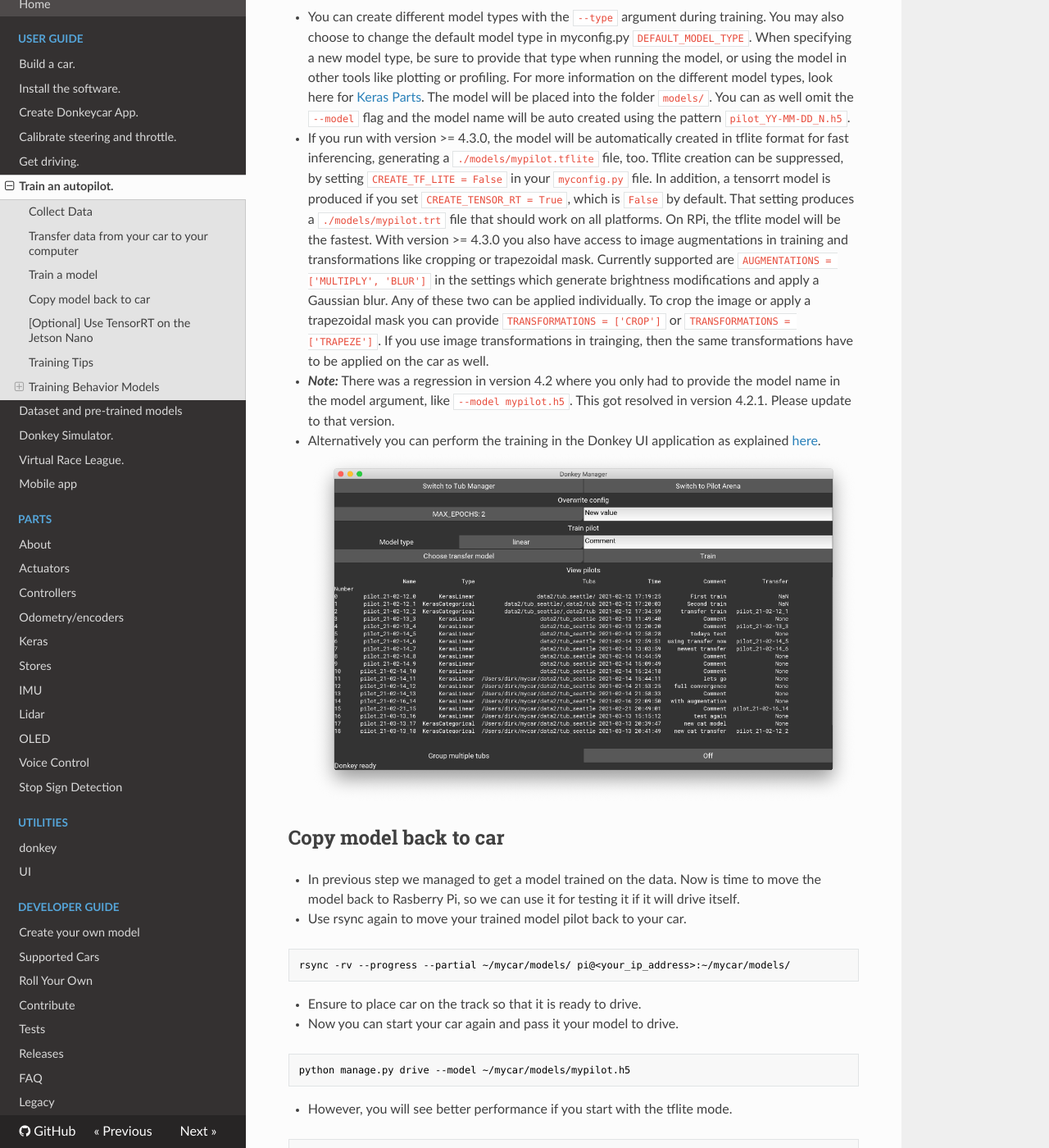
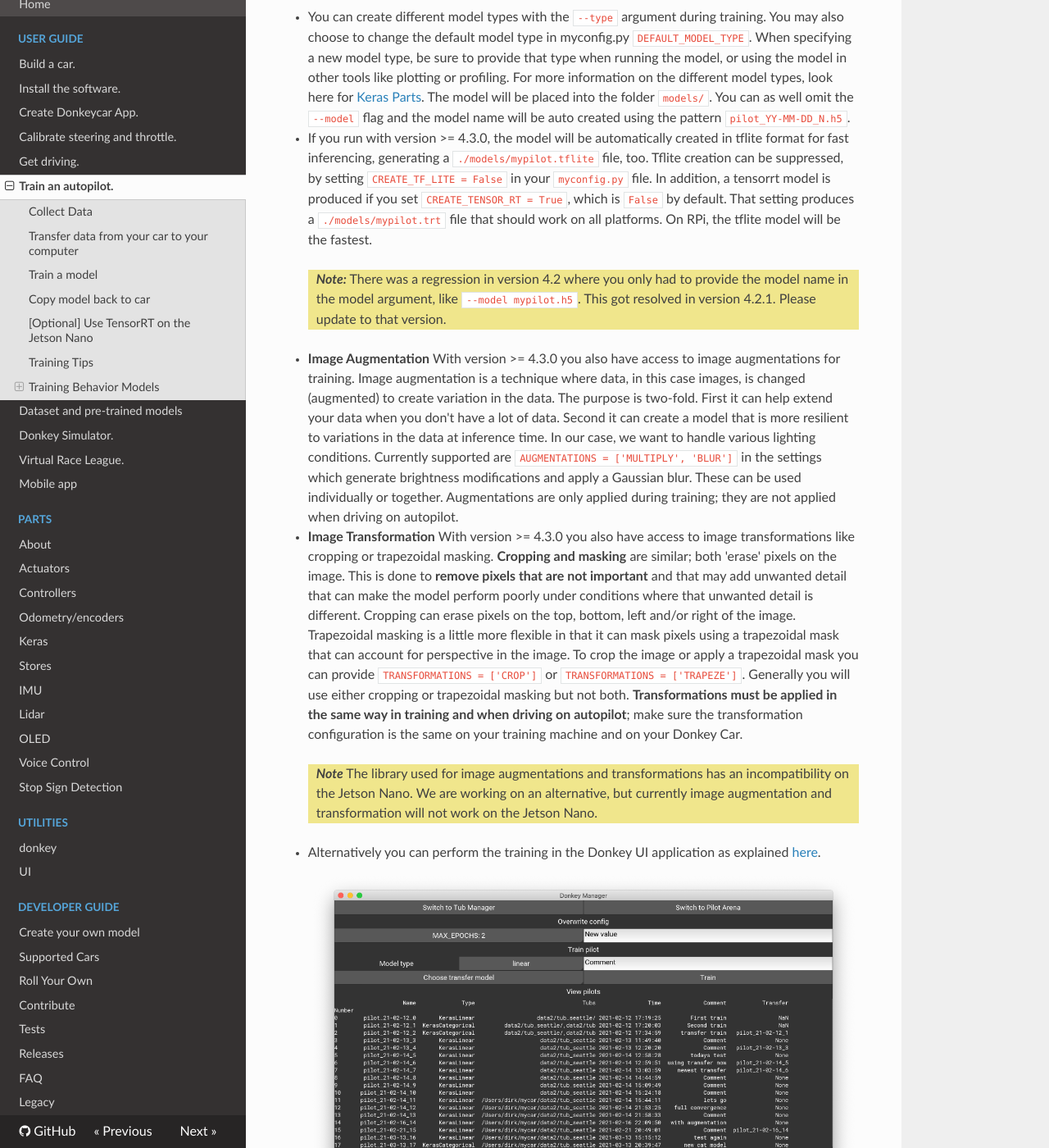
Before and after one commit to autorope/donkeydocs, an MkDocs documentation site: the page built from docs/guide/train_autopilot.md, in a window 1280 px wide and 1400 px high, scrolled down 1036 px. Shown: the whole window at 82% size. Built offline with MkDocs 1.6.1, drawn with Linux system fonts in a browser that asks for light colours; nearby versions of some CDN libraries; old or Windows-style settings are respelled for this version of MkDocs.

Commit message:
Update training docs for augmentation and transformation - add aside that imgaug library does not work on Jetson Nano - Break out augmentation and transformation into their   own sections and add an explaination for what they are   and why they might be used.

```diff
--- a/docs/guide/train_autopilot.md
+++ b/docs/guide/train_autopilot.md
@@ -36,9 +36,15 @@ donkey train --tub <tub folder names comma separated> --model ./models/mypilot.h
 
 * You can create different model types with the `--type` argument during training. You may also choose to change the default model type in myconfig.py `DEFAULT_MODEL_TYPE`. When specifying a new model type, be sure to provide that type when running the model, or using the model in other tools like plotting or profiling. For more information on the different model types, look here for [Keras Parts](/parts/keras). The model will be placed into the folder `models/`. You can as well omit the `--model` flag and the model name will be auto created using the pattern `pilot_YY-MM-DD_N.h5`.
 
-* If you run with version >= 4.3.0, the model will be automatically created in tflite format for fast inferencing, generating a `./models/mypilot.tflite` file, too. Tflite creation can be suppressed, by setting `CREATE_TF_LITE = False` in your `myconfig.py` file. In addition, a tensorrt model is produced if you set `CREATE_TENSOR_RT = True`, which is `False` by default. That setting produces a `./models/mypilot.trt` file that should work on all platforms. On RPi, the tflite model will be the fastest. With version >= 4.3.0 you also have access to image augmentations in training and transformations like cropping or trapezoidal mask. Currently supported are `AUGMENTATIONS = ['MULTIPLY', 'BLUR']` in the settings which generate brightness modifications and apply a Gaussian blur. Any of these two can be applied individually. To crop the image or apply a trapezoidal mask you can provide `TRANSFORMATIONS = ['CROP']` or `TRANSFORMATIONS = ['TRAPEZE']`. If you use image transformations in trainging, then the same transformations have to be applied on the car as well.
+* If you run with version >= 4.3.0, the model will be automatically created in tflite format for fast inferencing, generating a `./models/mypilot.tflite` file, too. Tflite creation can be suppressed, by setting `CREATE_TF_LITE = False` in your `myconfig.py` file. In addition, a tensorrt model is produced if you set `CREATE_TENSOR_RT = True`, which is `False` by default. That setting produces a `./models/mypilot.trt` file that should work on all platforms. On RPi, the tflite model will be the fastest.
 
-* _**Note:**_ There was a regression in version 4.2 where you only had to provide the model name in the model argument, like `--model mypilot.h5`. This got resolved in version 4.2.1. Please update to that version.
+> _**Note:**_ There was a regression in version 4.2 where you only had to provide the model name in the model argument, like `--model mypilot.h5`. This got resolved in version 4.2.1. Please update to that version.
+
+* **Image Augmentation** With version >= 4.3.0 you also have access to image augmentations for training. Image augmentation is a technique where data, in this case images, is changed (augmented) to create variation in the data.  The purpose is two-fold.  First it can help extend your data when you don't have a lot of data.  Second it can create a model that is more resilient to variations in the data at inference time.  In our case, we want to handle various lighting conditions.  Currently supported are `AUGMENTATIONS = ['MULTIPLY', 'BLUR']` in the settings which generate brightness modifications and apply a Gaussian blur. These can be used individually or together. Augmentations are only applied during training; they are not applied when driving on autopilot.
+
+* **Image Transformation** With version >= 4.3.0 you also have access to image transformations like cropping or trapezoidal masking.  **Cropping and masking** are similar; both 'erase' pixels on the image.  This is done to **remove pixels that are not important** and that may add unwanted detail that can make the model perform poorly under conditions where that unwanted detail is different.  Cropping can erase pixels on the top, bottom, left and/or right of the image.  Trapezoidal masking is a little more flexible in that it can mask pixels using a trapezoidal mask that can account for perspective in the image.  To crop the image or apply a trapezoidal mask you can provide `TRANSFORMATIONS = ['CROP']` or `TRANSFORMATIONS = ['TRAPEZE']`. Generally you will use either cropping or trapezoidal masking but not both.  **Transformations must be applied in the same way in training and when driving on autopilot**; make sure the transformation configuration is the same on your training machine and on your Donkey Car.
+
+> _**Note**_ The library used for image augmentations and transformations has an incompatibility on the Jetson Nano.  We are working on an alternative, but currently image augmentation and transformation will not work on the Jetson Nano.
 
 * Alternatively you can perform the training in the Donkey UI application as explained [here](/utility/ui/#the-trainer).
   ![Trainer UI](../assets/ui-trainer.png)
```
